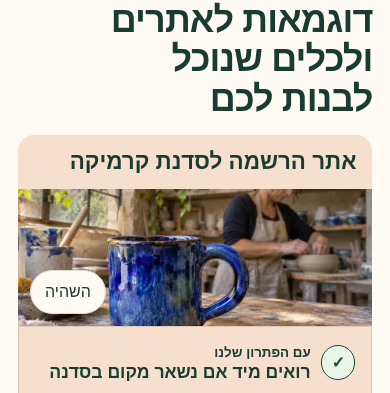
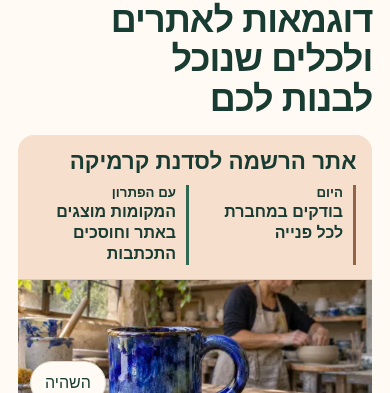
Before and after one commit to RABEN-raz-ben/raben-website, a plain HTML site: page dist/index.html in a window 390 px wide. Shown: the part 955-1348 px from the top of the page. Drawn offline with Linux system fonts and the light colour scheme; no server answers.

Commit message:
Keep the problem and business benefit visible throughout each gallery story

```diff
--- a/dist/gallery-stories.js
+++ b/dist/gallery-stories.js
@@ -281,76 +281,76 @@
   window.RABEN_STORIES = [
     {
       id: 'ceramics', category: 'clients', title: 'אתר הרשמה לסדנת קרמיקה',
-      ...problem('chat', 'הודעות לסטודיו', 'כל הרשמה מתחילה בהתכתבות', 'רואים מיד אם נשאר מקום בסדנה', [
+      ...problem('chat', 'הודעות לסטודיו', 'בודקים במחברת לכל פנייה', 'המקומות מוצגים באתר וחוסכים התכתבות', [
         ['רוני', 'יש מקום לשניים ב־19.1?'],
         ['בעלת הסטודיו', 'רגע, אני בודקת במחברת.']
       ]),
-      alt: 'ספל קרמיקה בזיגוג כחול בסטודיו', caption: 'המשתתפים רואים באילו מפגשים נשאר מקום. לבעלת הסדנה יש פחות הודעות לענות עליהן לפני כל הרשמה.',
+      alt: 'ספל קרמיקה בזיגוג כחול בסטודיו',
       cta: 'נדבר על אתר לסדנה שלי', kind: website, interest: 'אתר לסדנה עם בחירת מועד', ...pottery
     },
     {
       id: 'bakery', category: 'clients', title: 'עמוד להזמנת עוגה ממאפייה ביתית',
-      ...problem('note', 'פתק הזמנה על השיש', 'כל עוגה דורשת בירור מחיר', 'הגודל והמחיר ברורים עוד לפני הפנייה', [
+      ...problem('note', 'פתק הזמנה על השיש', 'מחשבים גודל ומחיר לכל פנייה', 'הלקוחות רואים מחיר לפי מספר האורחים', [
         ['יום הולדת', 'עוגת תותים ל־12 אורחים'],
         ['נשאר לברר', 'איזה קוטר? וכמה זה יעלה?']
       ]),
-      alt: 'עוגת תותים במאפייה', caption: 'הלקוחות בוחרים לכמה אורחים מיועדת העוגה ורואים מיד את הגודל והמחיר, עוד לפני שפונים לאופה.',
+      alt: 'עוגת תותים במאפייה',
       cta: 'נדבר על אתר למוצרים שלי', kind: website, interest: 'עמוד מוצרים עם בחירת גודל ומחיר', ...cake
     },
     {
       id: 'guitar', category: 'clients', title: 'אתר לקביעת שיעור גיטרה',
-      ...problem('diary', 'היומן של המורה', 'קשה לתאם שיעור לשניים', 'שעות פנויות לשיעור זוגי מופיעות מיד', [
+      ...problem('diary', 'היומן של המורה', 'מחליפים הודעות כדי למצוא שעה', 'התלמידים מוצאים שעה פנויה ביומן', [
         ['שני, 16:00', 'שיעור אישי'],
         ['שיעור ראשון בזוג', 'איזה ערב פנוי לשנינו?']
       ]),
-      alt: 'גיטרה בשיעור נגינה', caption: 'התלמידים בוחרים סוג שיעור ורואים מתי המורה פנוי. כך קל למצוא שעה שמתאימה לשני הצדדים.',
+      alt: 'גיטרה בשיעור נגינה',
       cta: 'נדבר על אתר לשיעורים שלי', kind: website, interest: 'אתר לשיעורים עם הצגת שעות פנויות', ...lesson
     },
     {
       id: 'technician', category: 'work', title: 'יומן ביקורי בית לטכנאית',
-      ...problem('diary', 'דף הביקורים ברכב', 'הביקור הבא מסתתר בהודעות', 'מסיימים תיקון ורואים מיד לאן להמשיך', [
+      ...problem('diary', 'דף הביקורים ברכב', 'מחפשים בהודעות את פרטי הביקור', 'פרטי הביקור הבא כבר ביומן', [
         ['09:00 · לוי', 'מכונת הכביסה תוקנה ✓'],
         ['משפחת כהן', 'השעה בהודעה קולית. איזו משאבה צריך לבדוק?']
       ]),
-      alt: 'טכנאית בודקת מכונת כביסה בביקור בית', caption: 'בסיום תיקון הטכנאית מסמנת שהביקור הושלם. היומן מראה לה לאן להמשיך ובאיזו שעה להגיע.',
+      alt: 'טכנאית בודקת מכונת כביסה בביקור בית',
       cta: 'נדבר על יומן לעבודה שלי', kind: tool, interest: 'יומן לניהול ביקורים בשטח', ...visits
     },
     {
       id: 'community', category: 'work', title: 'מעקב אחרי פניות למרכז קהילתי',
-      ...problem('inbox', 'פתק לחילופי משמרת', 'לא ברור למי כבר חזרו', 'רק הפניות שמחכות למענה נשארות ברשימה', [
+      ...problem('inbox', 'פתק לחילופי משמרת', 'בכל משמרת בודקים למי כבר חזרו', 'הצוות רואה בדיוק למי נשאר לחזור', [
         ['נועה · ציור', 'מחכה לפרטי הרשמה'],
         ['יואב · כדורגל', 'דיברנו איתו אתמול?'],
         ['סיוון · מחול', 'שאלה אם נשאר מקום']
       ]),
-      alt: 'פעילות במרכז קהילתי', caption: 'כשמתחלפת משמרת, הצוות רואה אילו הורים עדיין מחכים לתשובה על חוג ולמי כבר חזרו.',
+      alt: 'פעילות במרכז קהילתי',
       cta: 'נדבר על מעקב אחרי פניות', kind: tool, interest: 'מעקב אחרי פניות שממתינות לתשובה', ...inbox
     },
     {
       id: 'volunteer', category: 'work', title: 'לוח משימות לחלוקת סלי מזון',
-      ...problem('chat', 'קבוצת החלוקה', 'ארגזי הירקות מחכים לאיסוף', 'כולם רואים מי אחראי לאיסוף', [
+      ...problem('chat', 'קבוצת החלוקה', 'מבררים בקבוצה מי יאסוף את הארגזים', 'שם המתנדב מופיע ליד המשימה', [
         ['רכזת החלוקה', 'מי אוסף את הארגזים בחמישי ב־17:00?'],
         ['יעל', 'אני בחלוקה. מישהו לקח את האיסוף?']
       ]),
-      alt: 'מתנדבים עם ארגזי ירקות לחלוקה', caption: 'הרכזת משבצת מתנדב לאיסוף ארגזים. כולם רואים מי אחראי ומה עוד נשאר לעשות.',
+      alt: 'מתנדבים עם ארגזי ירקות לחלוקה',
       cta: 'נדבר על שיבוץ בצוות שלי', kind: tool, interest: 'כלי לשיבוץ מתנדבים ומשמרות', ...assign
     },
     {
       id: 'study', category: 'ideas', title: 'אפליקציה למציאת שותף ללימוד',
-      ...problem('note', 'מודעות לשותפים ללימוד', 'המקצוע מתאים אבל השעה לא', 'מוצאים שותף לאנגלית שפנוי בערב', [
+      ...problem('note', 'מודעות לשותפים ללימוד', 'מחפשים שותף בין מודעות לא מתאימות', 'מקבלים התאמה לפי מקצוע ושעה', [
         ['אנגלית', 'אפשר לתרגל איתי בבוקר'],
         ['פנוי בערב', 'מחפש שותף למתמטיקה']
       ]),
-      alt: 'חוברת תרגול אנגלית במפגש לימוד', caption: 'רוצים לתרגל אנגלית בערב? האפליקציה מציעה מישהו שרוצה ללמוד אותו דבר ופנוי באותן שעות.',
+      alt: 'חוברת תרגול אנגלית במפגש לימוד',
       cta: 'נדבר על הרעיון שלי', kind: product, interest: 'אפליקציה להתאמה בין אנשים', ...match
     },
     {
       id: 'hiking', category: 'ideas', title: 'כלי לבחירת מועד לטיול עם חברים',
-      ...problem('chat', 'קבוצת הטיול', 'קשה לספור מי מגיע באיזה יום', 'רואים מיד אם יש יום מוביל או תיקו', [
+      ...problem('chat', 'קבוצת הטיול', 'סופרים תשובות בצ׳אט ביד', 'ההצבעה מסכמת כמה פנויים בכל יום', [
         ['טל', 'לי מתאים שישי'],
         ['אורי', 'כתבתי חמישי, בעצם שבת'],
         ['דנה', 'אז כמה אנחנו בכל יום?']
       ]),
-      alt: 'מטיילים נעזרים במפת שבילים', caption: 'כל אחד מצביע ליום שנוח לו. הקבוצה רואה איזה יום מתאים לרוב החברים וחוסכת את ספירת התשובות בצ׳אט.',
+      alt: 'מטיילים נעזרים במפת שבילים',
       cta: 'נדבר על כלי לקבוצה שלי', kind: product, interest: 'רעיון להצבעות ותיאום בקבוצה', ...poll
     }
   ];
--- a/dist/gallery.css
+++ b/dist/gallery.css
@@ -21,7 +21,25 @@
   background: var(--stage);
   border-radius: 1rem 1rem 0 0;
 }
-.story-intro p { margin-block-start: .35rem; line-height: 1.5; max-width: 70ch; text-wrap: pretty; }
+.story-change {
+  display: grid;
+  grid-template-columns: repeat(2, minmax(0, 1fr));
+  gap: .7rem;
+  margin: .65rem 0 0;
+}
+.story-change > div { padding-inline-start: .65rem; border-inline-start: 3px solid #946446; }
+.story-change > div:last-child { border-color: #2f6750; }
+.story-change dt { font-size: .83rem; font-weight: 700; }
+.story-change dd { margin: .15rem 0 0; line-height: 1.3; font-weight: 600; text-wrap: pretty; }
+@media (max-width: 720px) and (min-height: 460px) {
+  [data-gallery-enhanced] article > .story-intro {
+    position: sticky;
+    inset-block-start: 0;
+    z-index: 2;
+    border-bottom: 1px solid var(--stage-rule);
+  }
+  #story-gallery :is(button, a) { scroll-margin-block-start: 10rem; }
+}
 .gallery-play {
   position: absolute;
   inset-inline-end: .75rem;
@@ -73,8 +91,7 @@
 .phase-stage { align-items: center; }
 .phase-frame { grid-area: 1 / 1; min-width: 0; }
 .phase-heading { display: flex; align-items: center; gap: .65rem; margin-block-end: .8rem; }
-.phase-heading small { font-weight: 700; }
-.phase-heading h4 { margin: .12rem 0 0; font-size: clamp(1.1rem, 2vw, 1.55rem); line-height: 1.15; }
+.phase-heading strong { font-size: 1rem; }
 .phase-symbol { display: grid; place-items: center; width: 2.15rem; aspect-ratio: 1; flex: none; border: 1px solid; font-weight: 700; }
 .phase-before .phase-symbol { color: #78391e; background: #fff6e7; border-radius: .4rem; }
 .phase-after .phase-symbol { color: #174c32; background: #e8f5e8; border-radius: 50%; }
--- a/dist/gallery.js
+++ b/dist/gallery.js
@@ -156,8 +156,6 @@
     gallery.dataset.category = story.category;
     gallery.dataset.story = story.id;
     find('title').textContent = story.title;
-    const caption = find('caption');
-    if (caption) caption.textContent = story.caption;
     if (issue) issue.textContent = story.issue;
     if (outcome) outcome.textContent = story.outcome;
     if (problem) story.renderProblem(problem);
--- a/dist/index.html
+++ b/dist/index.html
@@ -97,7 +97,10 @@
       <article aria-labelledby="current-story-title">
         <header class="story-intro">
           <h3 data-gallery-title id="current-story-title"></h3>
-          <p class="journey-sr" data-gallery-caption></p>
+          <dl class="story-change">
+            <div><dt>היום</dt><dd data-gallery-issue></dd></div>
+            <div><dt>עם הפתרון</dt><dd data-gallery-outcome></dd></div>
+          </dl>
         </header>
         <div class="gallery-pair">
           <div class="gallery-picture">
@@ -106,11 +109,11 @@
           </div>
           <div class="gallery-stage phase-stage">
             <div class="phase-frame phase-before">
-              <div class="phase-heading"><span class="phase-symbol" aria-hidden="true">?</span><div><small>לפני</small><h4 data-gallery-issue></h4></div></div>
+              <div class="phase-heading"><span class="phase-symbol" aria-hidden="true">?</span><strong>כך זה נראה היום</strong></div>
               <div data-gallery-problem></div>
             </div>
             <div class="phase-frame phase-after">
-              <div class="phase-heading"><span class="phase-symbol" aria-hidden="true">✓</span><div><small>עם הפתרון שלנו</small><h4 data-gallery-outcome></h4></div></div>
+              <div class="phase-heading"><span class="phase-symbol" aria-hidden="true">✓</span><strong>כך הפתרון עובד</strong></div>
               <div data-gallery-demo></div>
             </div>
           </div>
@@ -125,7 +128,10 @@
     <div data-gallery-static>
       <header class="story-intro">
         <h3>אתר הרשמה לסדנת קרמיקה</h3>
-
+          <dl class="story-change">
+            <div><dt>היום</dt><dd>בודקים במחברת לכל פנייה</dd></div>
+            <div><dt>עם הפתרון</dt><dd>המקומות מוצגים באתר וחוסכים התכתבות</dd></div>
+          </dl>
       </header>
       <div class="gallery-pair">
         <div class="gallery-picture"><img loading="lazy" src="assets/gallery/ceramics-small.webp" width="460" height="345" alt="ספל עם זיגוג כחול על שולחן העבודה בסדנת קרמיקה"></div>
```
Also changed, not shown: tests/gallery.browser.js (+9 -0 lines), docs/screenshots/desktop-full.png, docs/screenshots/examples.png, docs/screenshots/gallery-before.png, docs/screenshots/gallery-mobile.png, 1 other file.
